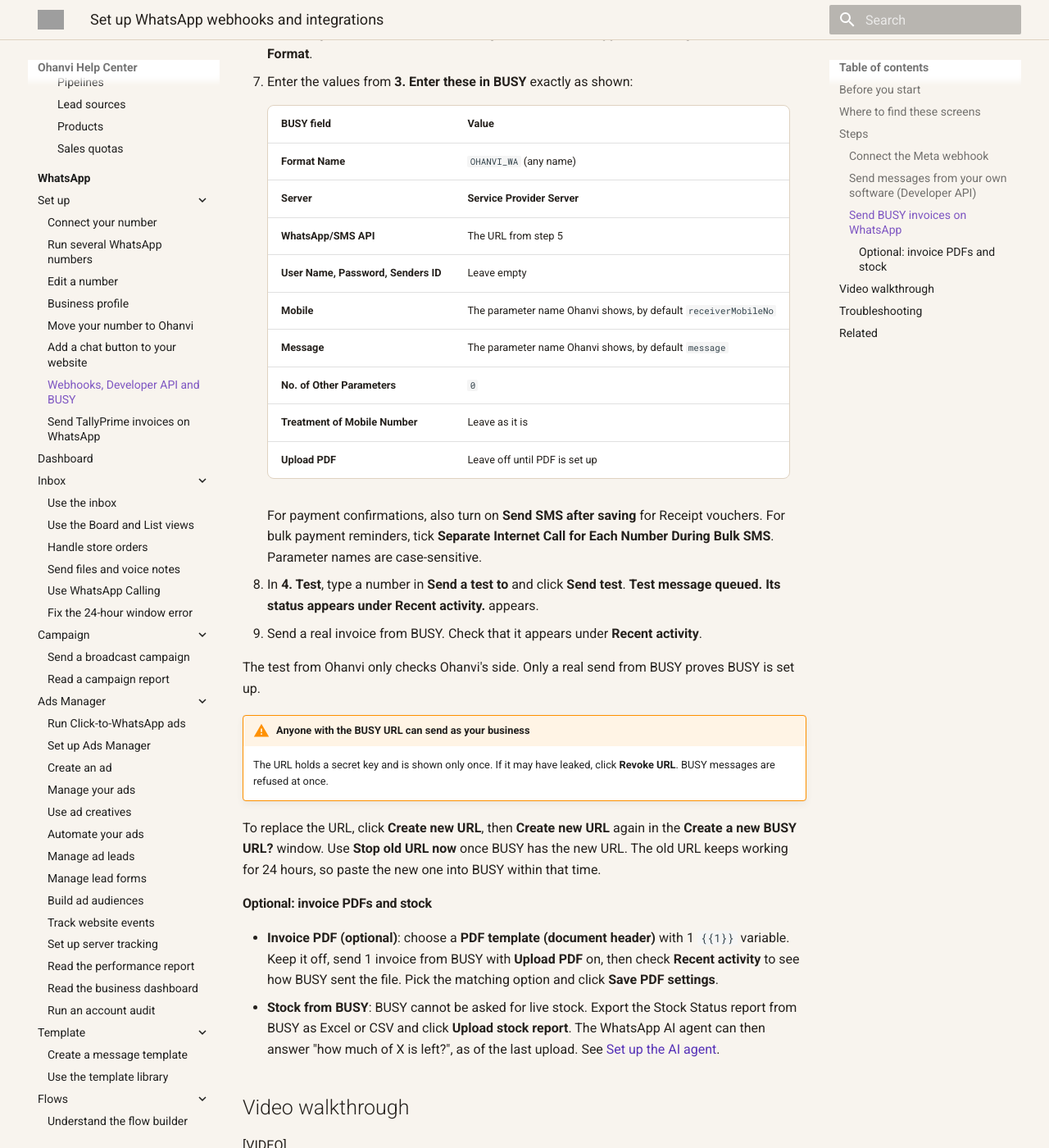
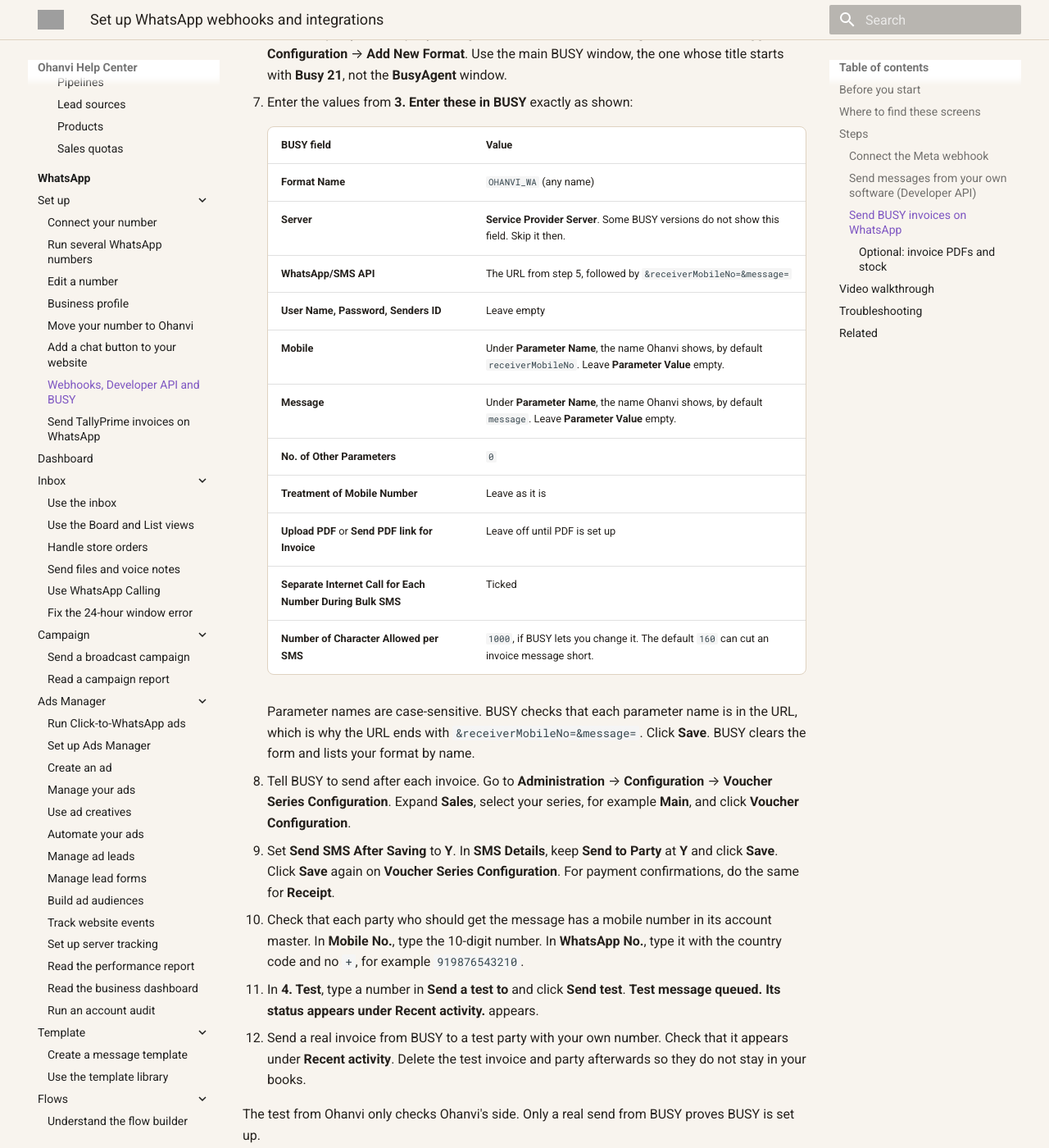
Before and after one commit to Ohanvi/ohanvi.github.io, an MkDocs documentation site: the page built from docs/whatsapp/whatsapp-webhooks-and-integrations.md, in a window 1280 px wide and 1400 px high, scrolled down 3708 px. Shown: the whole window at 82% size. Built offline with MkDocs 1.6.1 and Material for MkDocs 9.7.7, drawn with Linux system fonts in a browser that asks for light colours; some of the changed text lies outside the part shown; grey boxes are pictures that could not be loaded.

Commit message:
Document new store automations and the real BUSY setup
Store automations (flows/store-journeys.md):
- 15 drafts: add Payment received, Delivery attempt failed and Refund update;
  the cancellation draft is Cancellation update and sends cancellations only.
- Drop the "duplicate the cancellation flow for refunds" steps.
- Note for existing accounts, new store events, and troubleshooting for
  payment-received and the new templates. Carrier-milestone row corrected.

BUSY (whatsapp/whatsapp-webhooks-and-integrations.md), from a real BUSY 21
setup:
- The URL must end with &receiverMobileNo=&message= or BUSY refuses to save
  ("Mobile Parameter name not found in specified API").
- Server field missing in some versions; parameter names go under Parameter
  Name; raise Number of Character Allowed per SMS from 160.
- Add the missing Voucher Series Configuration step (Send SMS After Saving),
  party mobile / WhatsApp No. format, and test cleanup.
- Troubleshooting for the save error, a mistyped URL, BUSY's SameSeries
  popups and an expired BUSY subscription.

```diff
--- a/docs/whatsapp/whatsapp-webhooks-and-integrations.md
+++ b/docs/whatsapp/whatsapp-webhooks-and-integrations.md
@@ -77,25 +77,30 @@
 3. Set **Country code for 10-digit numbers**, for example `91`, and click **Save**.
 4. In **2. BUSY URL**, click **Generate URL**. **Your BUSY URL — copy it now** opens.
 5. Click **Copy URL**. Tick **I have pasted this URL into BUSY or stored it safely.** and click **Done**.
-6. In BUSY, go to **Administration** → **Configuration** → **WhatsApp/SMS Configuration** → **Add New Format**.
+6. In BUSY, open your company, then go to **Administration** → **Configuration** → **WhatsApp/SMS Configuration** → **Add New Format**. Use the main BUSY window, the one whose title starts with **Busy 21**, not the **BusyAgent** window.
 7. Enter the values from **3. Enter these in BUSY** exactly as shown:
 
     | BUSY field | Value |
     | --- | --- |
     | **Format Name** | `OHANVI_WA` (any name) |
-    | **Server** | **Service Provider Server** |
-    | **WhatsApp/SMS API** | The URL from step 5 |
+    | **Server** | **Service Provider Server**. Some BUSY versions do not show this field. Skip it then. |
+    | **WhatsApp/SMS API** | The URL from step 5, followed by `&receiverMobileNo=&message=` |
     | **User Name, Password, Senders ID** | Leave empty |
-    | **Mobile** | The parameter name Ohanvi shows, by default `receiverMobileNo` |
-    | **Message** | The parameter name Ohanvi shows, by default `message` |
+    | **Mobile** | Under **Parameter Name**, the name Ohanvi shows, by default `receiverMobileNo`. Leave **Parameter Value** empty. |
+    | **Message** | Under **Parameter Name**, the name Ohanvi shows, by default `message`. Leave **Parameter Value** empty. |
     | **No. of Other Parameters** | `0` |
     | **Treatment of Mobile Number** | Leave as it is |
-    | **Upload PDF** | Leave off until PDF is set up |
+    | **Upload PDF** or **Send PDF link for Invoice** | Leave off until PDF is set up |
+    | **Separate Internet Call for Each Number During Bulk SMS** | Ticked |
+    | **Number of Character Allowed per SMS** | `1000`, if BUSY lets you change it. The default `160` can cut an invoice message short. |
 
-    For payment confirmations, also turn on **Send SMS after saving** for Receipt vouchers. For bulk payment reminders, tick **Separate Internet Call for Each Number During Bulk SMS**. Parameter names are case-sensitive.
+    Parameter names are case-sensitive. BUSY checks that each parameter name is in the URL, which is why the URL ends with `&receiverMobileNo=&message=`. Click **Save**. BUSY clears the form and lists your format by name.
 
-8. In **4. Test**, type a number in **Send a test to** and click **Send test**. **Test message queued. Its status appears under Recent activity.** appears.
-9. Send a real invoice from BUSY. Check that it appears under **Recent activity**.
+8. Tell BUSY to send after each invoice. Go to **Administration** → **Configuration** → **Voucher Series Configuration**. Expand **Sales**, select your series, for example **Main**, and click **Voucher Configuration**.
+9. Set **Send SMS After Saving** to **Y**. In **SMS Details**, keep **Send to Party** at **Y** and click **Save**. Click **Save** again on **Voucher Series Configuration**. For payment confirmations, do the same for **Receipt**.
+10. Check that each party who should get the message has a mobile number in its account master. In **Mobile No.**, type the 10-digit number. In **WhatsApp No.**, type it with the country code and no `+`, for example `919876543210`.
+11. In **4. Test**, type a number in **Send a test to** and click **Send test**. **Test message queued. Its status appears under Recent activity.** appears.
+12. Send a real invoice from BUSY to a test party with your own number. Check that it appears under **Recent activity**. Delete the test invoice and party afterwards so they do not stay in your books.
 
 The test from Ohanvi only checks Ohanvi's side. Only a real send from BUSY proves BUSY is set up.
 
@@ -123,6 +128,10 @@
 | **No approved template qualifies yet. Create one under WhatsApp → Templates.** | No approved template has exactly 1 `{{1}}` variable. | Create one, for example `Message from Sharma Traders: {{1}} Thank you.`, and wait for **Approved**. |
 | **Connect a WhatsApp number first (WhatsApp → Configuration).** | No WhatsApp number is connected. | Connect your number, then open **BUSY** again. |
 | **BUSY has not called this URL yet.** | BUSY is not using the URL yet. | Check the values in BUSY's WhatsApp/SMS Configuration, then send an invoice from BUSY. |
+| BUSY says **Mobile Parameter name not found in specified API.** when you save the format | The URL does not contain the parameter names. | Add `&receiverMobileNo=&message=` to the end of the URL, with no spaces, then save. |
+| Nothing reaches **Recent activity** after an invoice | The URL was changed while pasting, or **Send SMS After Saving** is off for the series. | Paste the URL again instead of typing it. It must start with `https://app-server.ohanvi.com` and contain `/send?apiKey=`. Then check the series in **Voucher Series Configuration**. |
+| BUSY shows **Service Not Running** or **Error starting SameSeries service** when it opens | A BUSY background service for its mobile app is not running. | Click **OK**. It does not affect WhatsApp messages. |
+| BUSY's **WhatsApp/SMS Configuration** screen says the feature needs an active subscription | Your BUSY License Subscription has ended. | Renew it in BUSY. The date shows in BUSY's title bar as **BLS upto**. |
 
 ## Related
 
```
Also changed, not shown: docs/flows/store-journeys.md (+15 -11 lines).
